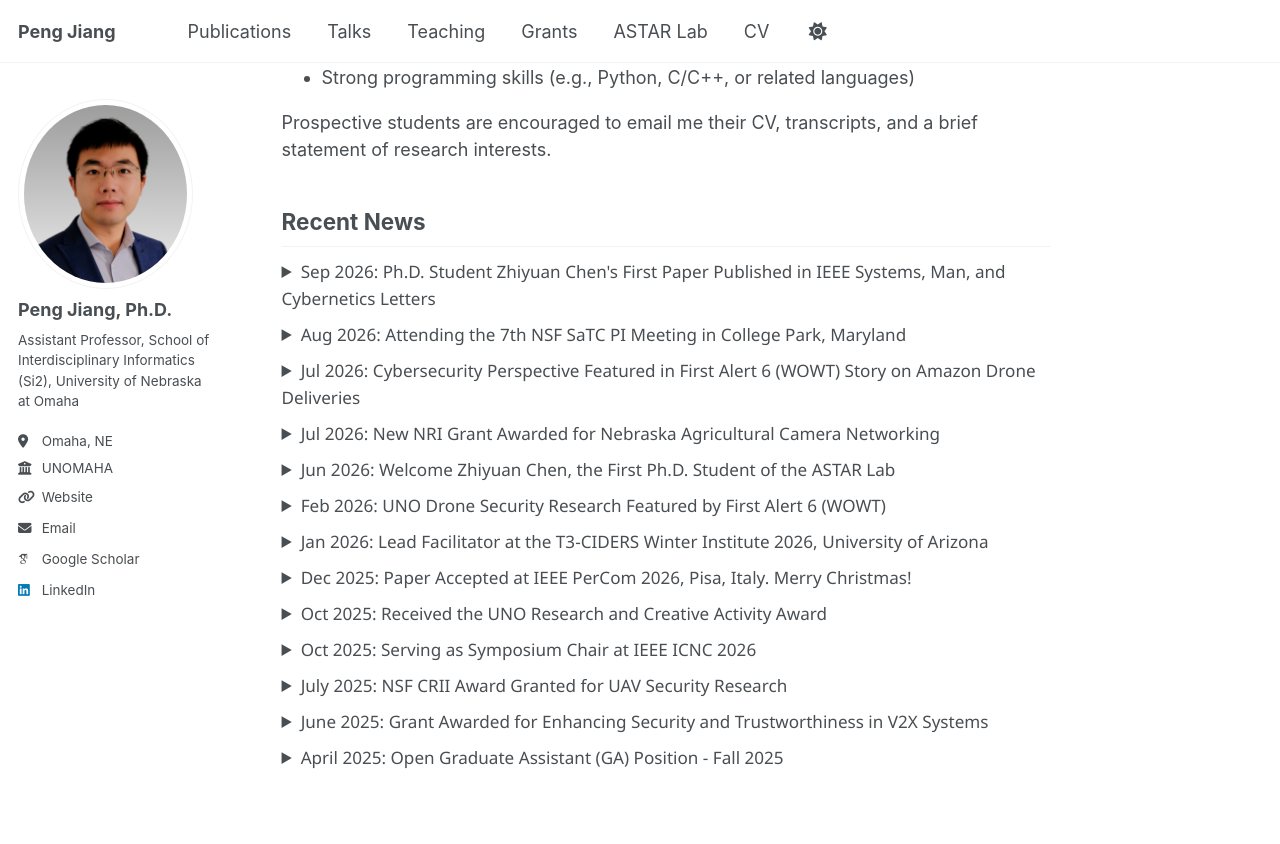
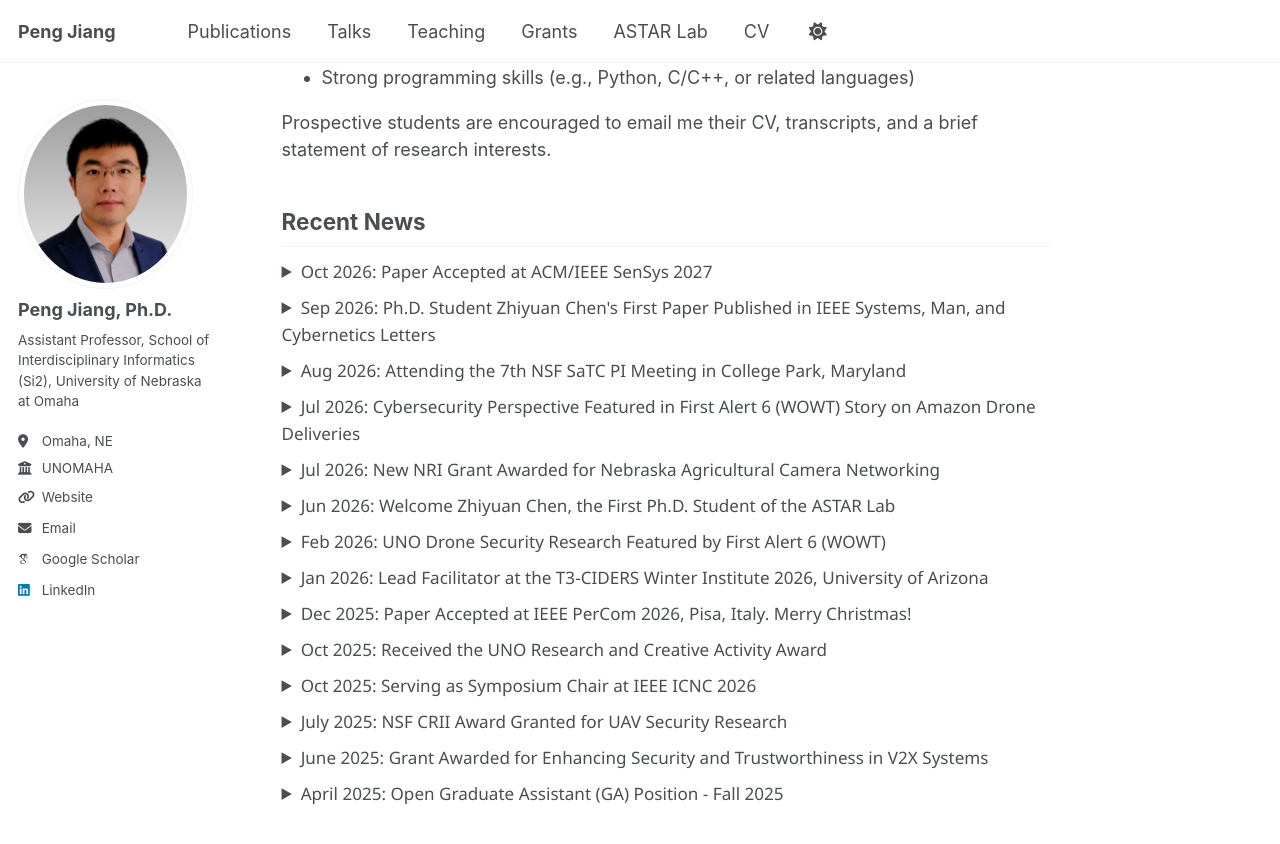
Before and after one commit to PJiang93/pjiang93.github.io, a Jekyll site: the page built from _pages/about.md, in a window 1280 px wide and 900 px high, scrolled down 1177 px. Shown: the top 844 px of the window. Built offline with Jekyll 4.4.1, drawn with Linux system fonts in a browser that asks for light colours; some web fonts are replaced.

Commit message:
new pub added

```diff
--- a/_pages/about.md
+++ b/_pages/about.md
@@ -35,6 +35,19 @@ Prospective students are encouraged to email me their CV, transcripts, and a bri
 
 
 ## Recent News
+
+<details>
+  <summary>
+    <span style="font-family: 'Segoe UI', 'Helvetica Neue', Arial, 'Liberation Sans', sans-serif; font-size: 0.95em;">
+      Oct 2026: Paper Accepted at ACM/IEEE SenSys 2027
+    </span>
+  </summary>
+  <div style="font-size: 0.95em;">
+    Our paper <em>Geo-Tag Decoupling: Protecting Satellite References Against Unauthorized Image-Based Localization</em> has been accepted at the ACM/IEEE International Conference on Embedded Artificial Intelligence and Sensing Systems (SenSys 2027). When paired with geo-tagged satellite reference databases, an ordinary ground-level photo can reveal where it was taken, even without GPS, EXIF metadata, or device access. We identify the geo-tagged satellite reference database as a privacy-critical trust boundary and introduce <em>geo-tag decoupling</em>, a reference-side protection that perturbs satellite tiles so their learned embeddings move across regional cluster boundaries, breaking the link between satellite appearance and geographic identity while preserving visual usability. Across two benchmarks and three vision backbones, it achieves 100% white-box top-1 escape and up to ~83% cross-architecture transfer. Joint work with Xiaoqian Zhang, Xin Xing, Hongyi Wu, and Chunsheng Xin. See you in Boulder, CO!
+  </div>
+</details>
+
+<div style="margin-top: 0.5em;"></div>
 
 <details>
   <summary>
--- a/_pages/publications.html
+++ b/_pages/publications.html
@@ -30,6 +30,7 @@ author_profile: true
 <h2>Conference Proceedings</h2>
 <hr />
 <ul>
+  <li>P. Jiang, X. Zhang, X. Xing, H. Wu, C. Xin, "Geo-Tag Decoupling: Protecting Satellite References Against Unauthorized Image-Based Localization," in Proceedings of the <em>ACM/IEEE International Conference on Embedded Artificial Intelligence and Sensing Systems (SenSys)</em>, Boulder, CO, USA, 2027.</li>
   <li>W. Purwanto, M. Yang, P. Jiang, D. X. Parry, B. Li, K. Herman, N. Lovett, S. Chappell Moots, M. Sosonkina, H. Wu, "T3-CIDERS Train-the-Trainers: Strengthening CI Skills for Cybersecurity Research and Education through Iterative Improvements in Second Cohort," in the <em>Ninth Workshop on Strategies for Enhancing HPC Education and Training (SEHET26)</em>, held with ACM PEARC 2026, Minneapolis, MN, USA, 2026.</li>
   <li>G. E. Sian-Bates, S. K. Li, K. Chowdhury, P. Jiang, "Machine Learning-Based Detection of External Gunshot Sound Sources in Propeller Acoustic Near Field," in Proceedings of the <em>Vertical Flight Society 82nd Annual Forum and Technology Display</em>, 2026.</li>
 <li>P. Jiang, L. Zhu, R. Ning, H. Wu, C. Xin,
```
